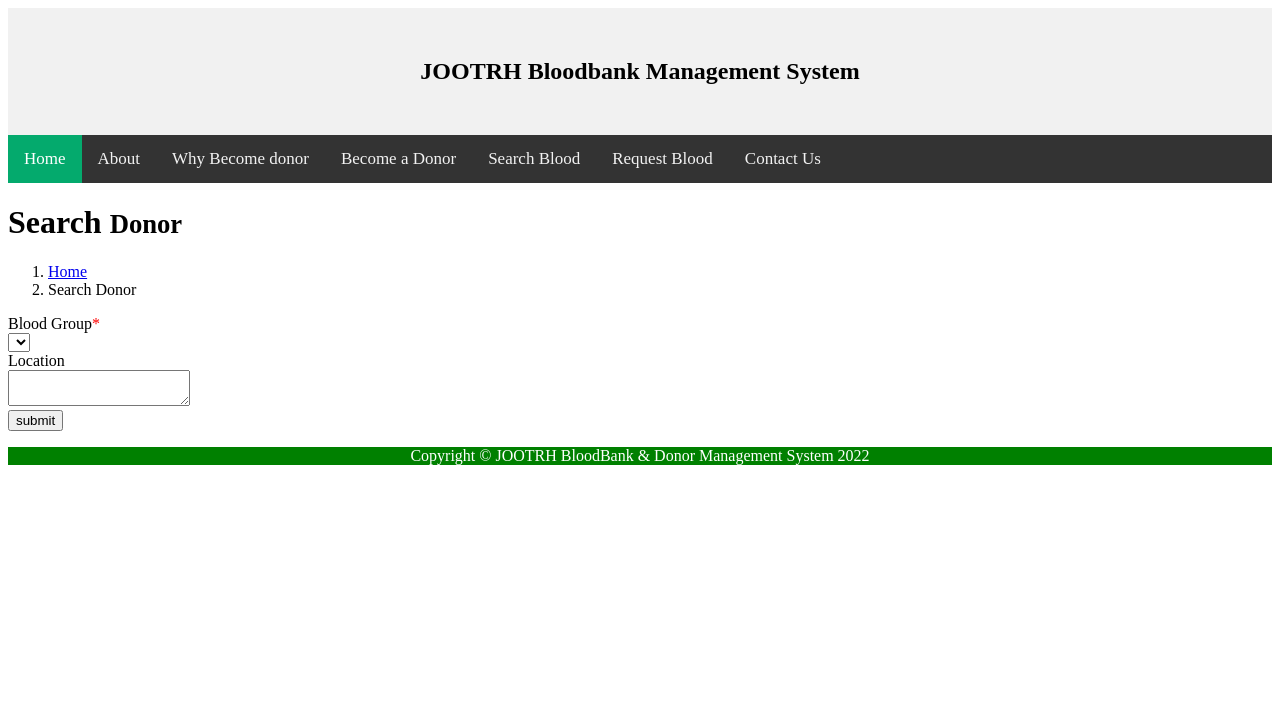
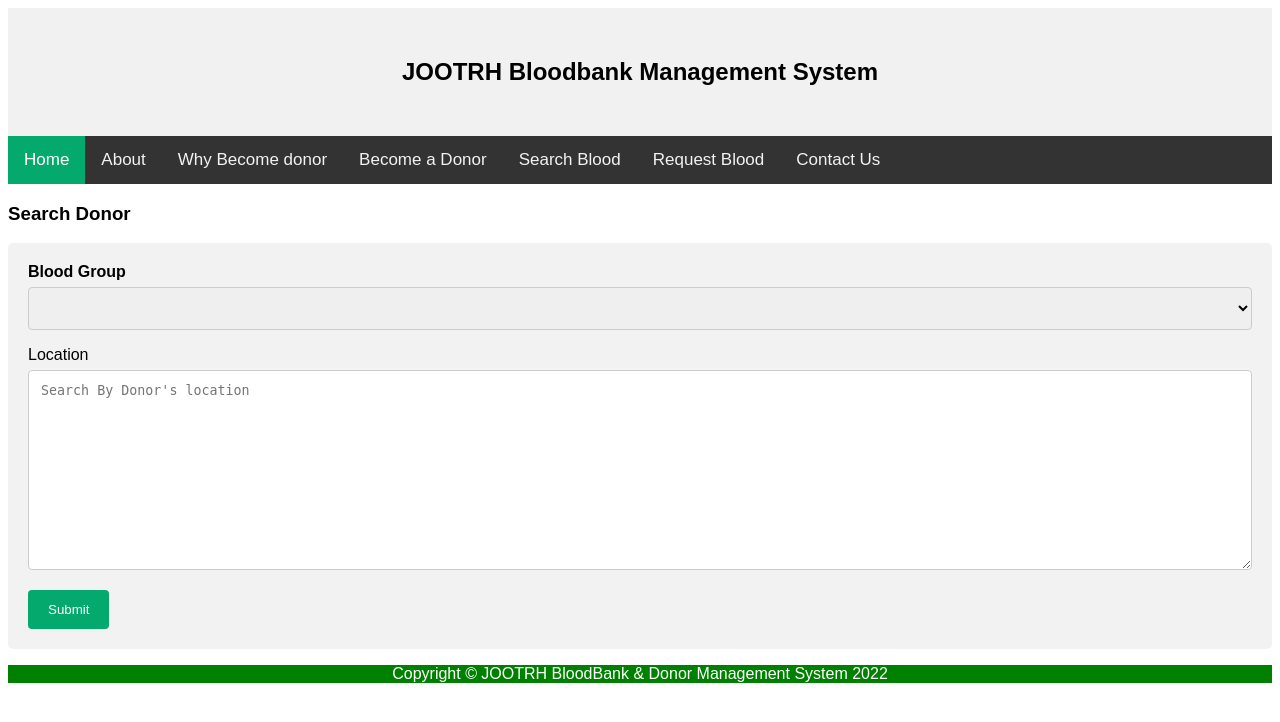
Before and after one commit to nyagol001/bbdms, a PHP site: page /search-donor.php in a window 1280 px wide. Shown: the top 722 px of the page. Run offline with PHP 8.4, Linux system fonts and the light colour scheme; data that the repository does not hold is empty.

Commit message:
Update search-donor.php

```diff
--- a/search-donor.php
+++ b/search-donor.php
@@ -1,6 +1,4 @@
 <?php
-error_reporting(0);
-include('includes/config.php');
 
 ?>
 
@@ -14,36 +12,39 @@ include('includes/config.php');
     <meta name="description" content="">
     <meta name="author" content="">
 
-    <title>BloodBank & Donor Management System | Become A Donar</title>
+    <title>BloodBank & Donor Management System | Search Donor</title>
 
 
     <style>
-    .navbar-toggler {
-        z-index: 1;
-    }
+body {font-family: Arial, Helvetica, sans-serif;}
+* {box-sizing: border-box;}
 
-    @media (max-width: 576px) {
-        nav > .container {
-            width: 100%;
-        }
-    }
-    </style>
-        <style>
-    .errorWrap {
-    padding: 10px;
-    margin: 0 0 20px 0;
-    background: #fff;
-    border-left: 4px solid #dd3d36;
-    -webkit-box-shadow: 0 1px 1px 0 rgba(0,0,0,.1);
-    box-shadow: 0 1px 1px 0 rgba(0,0,0,.1);
+  select, textarea {
+  width: 100%;
+  padding: 12px;
+  border: 1px solid #ccc;
+  border-radius: 4px;
+  box-sizing: border-box;
+  margin-top: 6px;
+  margin-bottom: 16px;
+  resize: vertical;
 }
-.succWrap{
-    padding: 10px;
-    margin: 0 0 20px 0;
-    background: #fff;
-    border-left: 4px solid #5cb85c;
-    -webkit-box-shadow: 0 1px 1px 0 rgba(0,0,0,.1);
-    box-shadow: 0 1px 1px 0 rgba(0,0,0,.1);
+input[type=submit] {
+  background-color: #04AA6D;
+  color: white;
+  padding: 12px 20px;
+  border: none;
+  border-radius: 4px;
+  cursor: pointer;
+}
+input[type=submit]:hover {
+  background-color: #45a049;
+}
+
+.container {
+  border-radius: 5px;
+  background-color: #f2f2f2;
+  padding: 20px;
 }
     </style>
 
@@ -54,66 +55,24 @@ include('includes/config.php');
 
 <?php include('includes/header.php');?>
 
+<h3>Search Donor</h3>
 
-    <div class="container">
+<div class="container">
+    <form name="donar"  method="post">
+    <label for="bloodgroup"><b>Blood Group</b></label>
+    <select name="bloodgroup" required>
 
+</select>
 
-        <h1 class="mt-4 mb-3">Search <small>Donor</small></h1>
+<label for="location">Location</label>
+    <textarea id="location" name="location" placeholder="Search By Donor's location" style="height:200px"></textarea>
 
-        <ol class="breadcrumb">
-            <li class="breadcrumb-item">
-                <a href="index.php">Home</a>
-            </li>
-            <li class="breadcrumb-item active">Search  Donor</li>
-        </ol>
-            <?php if($error){?><div class="errorWrap"><strong>ERROR</strong>:<?php echo htmlentities($error); ?> </div><?php }
-        else if($msg){?><div class="succWrap"><strong>SUCCESS</strong>:<?php echo htmlentities($msg); ?> </div><?php }?>
-
-        <form name="donar" method="post">
-<div class="row">
+    <input type="submit" name="submit" value="Submit">
+  </form>
+</div>
 
 
 
-<div class="col-lg-4 mb-4">
-<div class="font-italic">Blood Group<span style="color:red">*</span> </div>
-<div><select name="bloodgroup" class="form-control" required>
-
-</select>
-</div>
-</div>
-
-
-<div class="col-lg-4 mb-4">
-<div class="font-italic">Location </div>
-<div><textarea class="form-control" name="location"></textarea></div>
-</div>
-
-</div>
-
-<div class="row">
-<div class="col-lg-4 mb-4">
-<div><input type="submit" name="submit" class="btn btn-primary" value="submit" style="cursor:pointer"></div>
-</div>
-</div>
-
-</form>
-
-
-                    </div>
-                </div>
-            </div>
-
-
-
-
-
-
-
-        </div>
-
-
-
-</div>
   <?php include('includes/footer.php');?>
 
 
```
